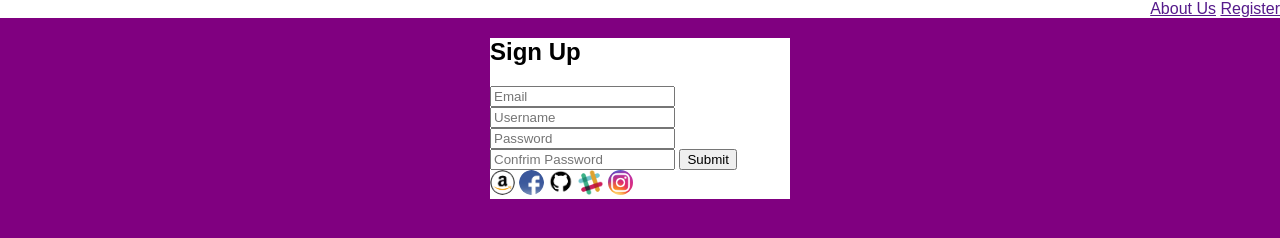
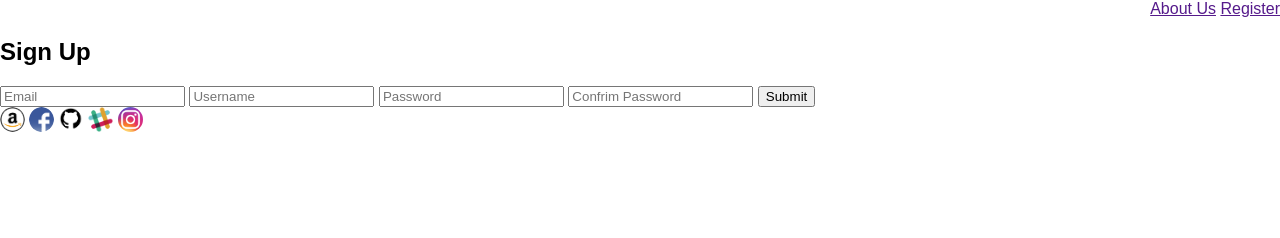
Before and after one commit to K-Hazen/hmtlRegisterPage_KH, a plain HTML site: page Assignment1_RegPage/indexSolution.html in a window 1280 px wide. Drawn offline with Linux system fonts and the light colour scheme.

Commit message:
Change Background color

```diff
--- a/Assignment1_RegPage/styleSol.css
+++ b/Assignment1_RegPage/styleSol.css
@@ -1,5 +1,5 @@
 body{
-    background-color: purple;
+    background-color: purporangele;
     margin: 0;
     font-family: Arial, Helvetica, sans-serif;
 }
@@ -7,13 +7,14 @@ body{
 #navbar{
     background-color: white;
     text-align: right;
+}
 
-}
+.
 
 #signup-form{
     background-color: white;
     width: 300px;
-    margin: auto;
+    margin: auto;git
 }
 
 .social-image{
```
